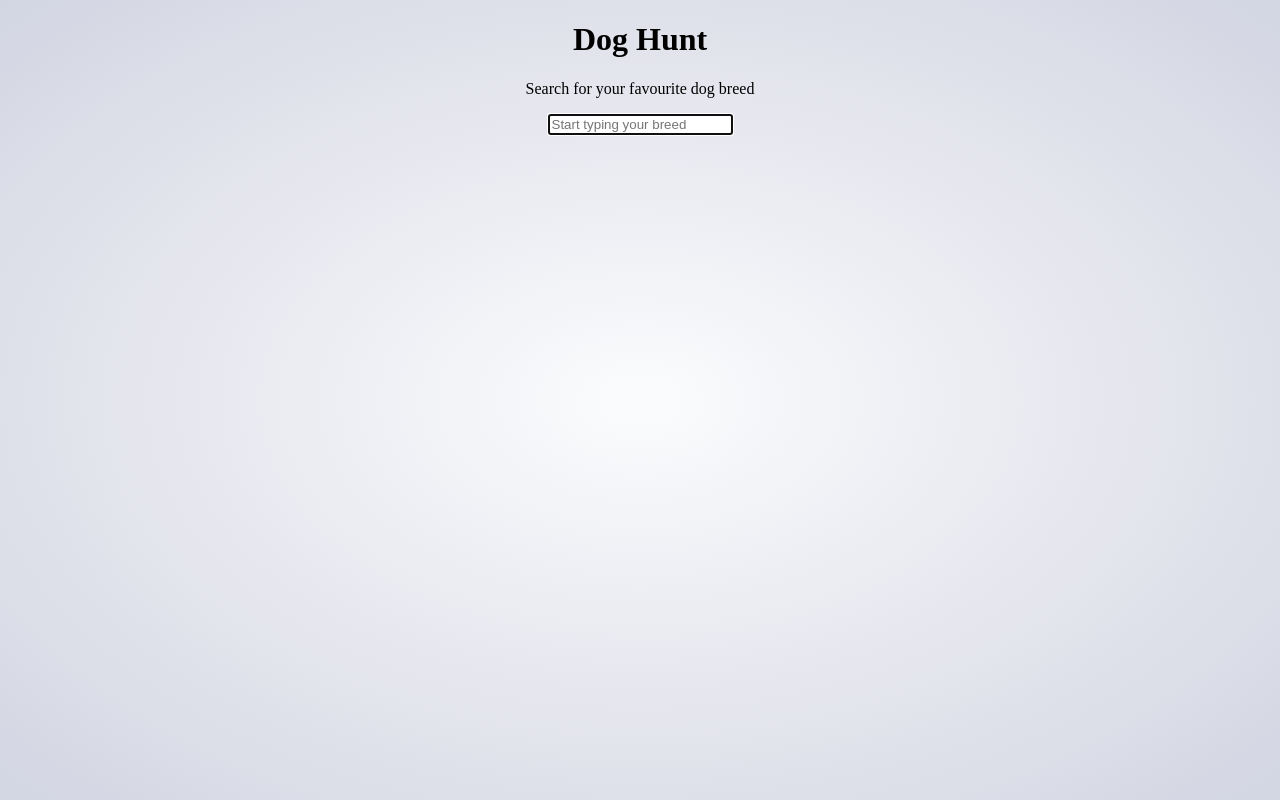
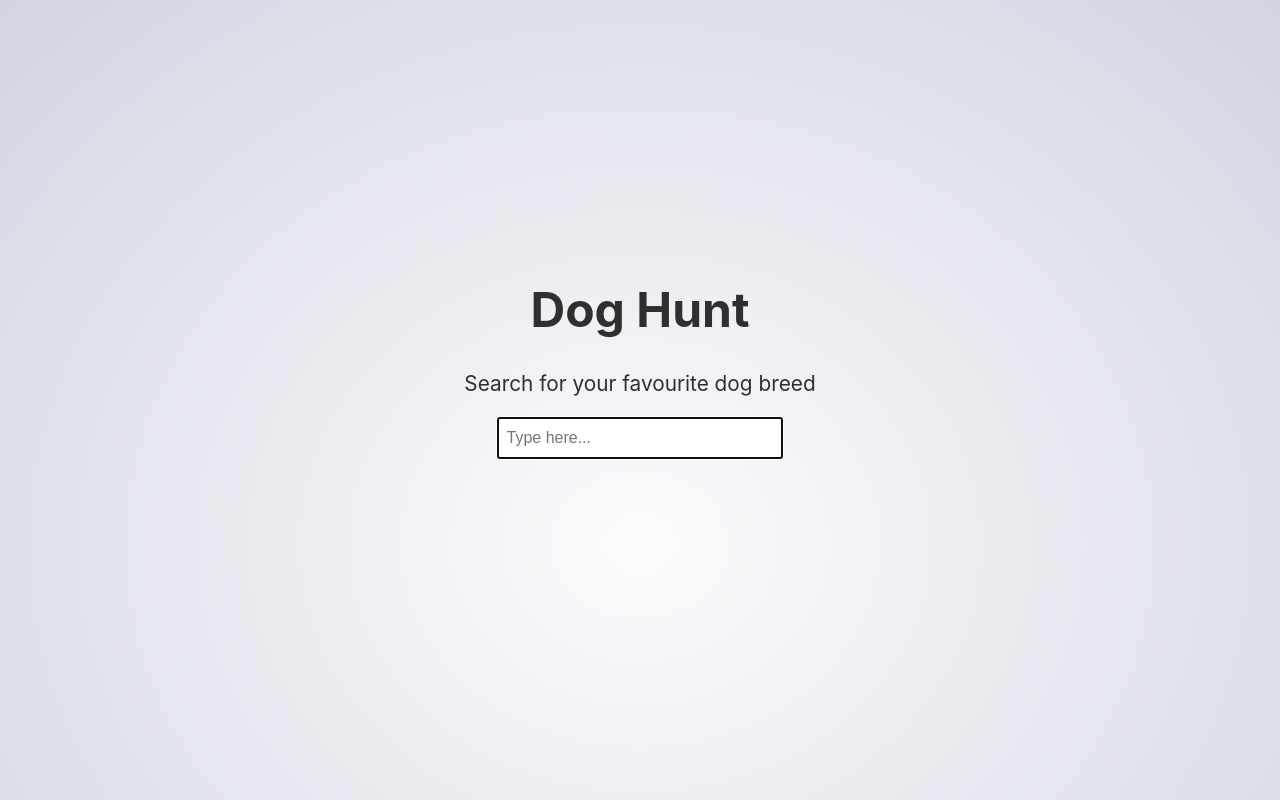
Before and after one commit to fac-13/phac-kpnet-autocomplete, a website: page public/index.html in a window 1280 px wide. Shown: the top 800 px of the page. Drawn offline with Linux system fonts and the light colour scheme.

Commit message:
add bem to class & header styling

```diff
--- a/public/index.html
+++ b/public/index.html
@@ -11,10 +11,10 @@
 <body>
 
 <header class="header">
-<h1>Dog Hunt</h1>
-<p>Search for your favourite dog breed</p>
+<h1 class="header__title">Dog Hunt</h1>
+<p class="header__description">Search for your favourite dog breed</p>
 <form>
-    <input type="text" id="search-box" class="form__search-box" action="/name-data" method="get" placeholder="Start typing your breed"
+    <input type="text" id="search-box" class="header__input" action="/name-data" method="get" placeholder="Type here..."
         autoFocus required list="dogbreeds-json" aria-label="Search Box">
     <datalist id="dogbreeds-json">
 
--- a/public/style.css
+++ b/public/style.css
@@ -1,17 +1,32 @@
 html {
     margin: 0;
     padding: 0;
-    box-sizing: border-box;
-    height: 100%;
+    color: #302f2f;
+    font-family: -apple-system, BlinkMacSystemFont, "Segoe UI", Roboto, Helvetica,
+    Arial, sans-serif, "Apple Color Emoji", "Segoe UI Emoji", "Segoe UI Symbol";
 }
 
 body{
     background: radial-gradient(#fbfcfd, #e7e8ef, #d2d5e2);
-    height: 100%;
+    height: 100vh;
 }
 
 .header{
-    height: 50%;
-    display: block;
     text-align: center;
+    margin-top: 35vh;
 }
+
+.header__title{
+    font-size: 3rem;
+}
+
+.header__description{
+    font-size: 1.3rem;
+}
+
+.header__input{
+    height: 2rem;
+    width: 30ch;
+    padding: 0.2rem 0.5rem;
+    font-size: 1rem;
+}
```
